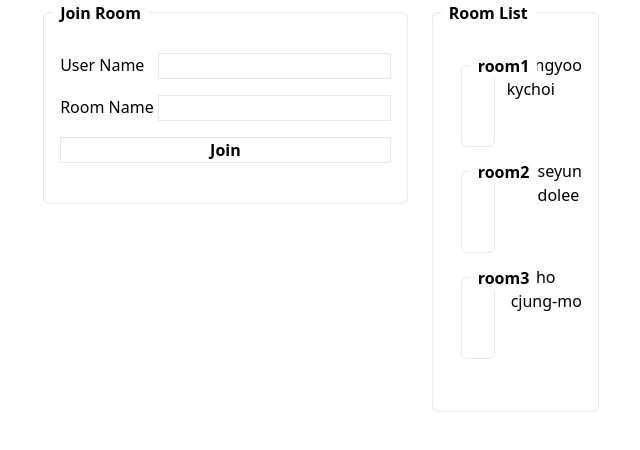
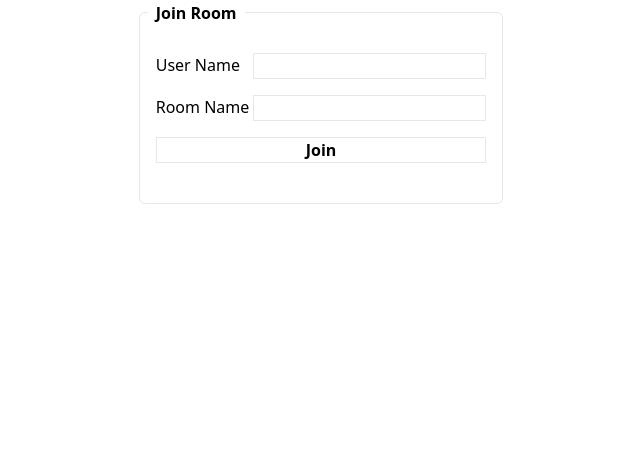
Before and after one commit to hyungyoo/red-tetris, a React (Create React App) app in the folder packages/front/: page /#/ in a window 1280 px wide. Shown: the top 450 px of the page, without its empty margins (319-959 px from the left). Built offline with nearby package versions, Linux system fonts and the light colour scheme.

Commit message:
Creat roomSlice

```diff
--- /dev/null
+++ b/packages/front/src/redux/reducers/roomSlice.ts
@@ -0,0 +1,30 @@
+import { createSlice, PayloadAction } from '@reduxjs/toolkit'
+
+export interface Room {
+  roomName: string
+  userName: string
+}
+
+const initialState: Room = {
+  roomName: '',
+  userName: ''
+}
+
+const RoomSlice = createSlice({
+  name: 'room',
+  initialState,
+  reducers: {
+    updateRoomName(state, action: PayloadAction<{ roomName: string }>) {
+      const { roomName } = action.payload
+      state.roomName = roomName
+    },
+    updateUsereName(state, action: PayloadAction<{ userName: string }>) {
+      const { userName } = action.payload
+      state.userName = userName
+    }
+  }
+})
+
+export const { updateRoomName, updateUsereName } = RoomSlice.actions
+
+export default RoomSlice.reducer
--- a/packages/front/src/redux/store.ts
+++ b/packages/front/src/redux/store.ts
@@ -2,13 +2,16 @@ import { combineReducers, configureStore } from '@reduxjs/toolkit'
 import thunkMiddleware from 'redux-thunk'
 import storage from 'redux-persist/lib/storage'
 import { persistReducer, persistStore } from 'redux-persist'
+import RoomSlice from './reducers/roomSlice'
 
 const persistConfig = {
   key: 'root',
   storage
 }
 
-const rootReducer = combineReducers({})
+const rootReducer = combineReducers({
+  room: RoomSlice
+})
 
 const persistedReducer = persistReducer(persistConfig, rootReducer)
 
--- a/packages/front/src/routes/Home.tsx
+++ b/packages/front/src/routes/Home.tsx
@@ -1,29 +1,31 @@
+import { RootState } from '../redux/store'
 import JoinForm from './home/JoinForm'
-import RoomList, { Room } from './home/RoomList'
+// import RoomList, { Room } from './home/RoomList'
 
-const TEST_ROOMS: Room[] = [
-  {
-    id: 1,
-    name: 'room1',
-    players: ['hyungyoo', 'kychoi']
-  },
-  {
-    id: 2,
-    name: 'room2',
-    players: ['seyun', 'dolee']
-  },
-  {
-    id: 3,
-    name: 'room3',
-    players: ['sucho', 'cjung-mo']
-  }
-]
+// const TEST_ROOMS: Room[] = [
+//   {
+//     id: 1,
+//     name: 'room1',
+//     players: ['hyungyoo', 'kychoi']
+//   },
+//   {
+//     id: 2,
+//     name: 'room2',
+//     players: ['seyun', 'dolee']
+//   },
+//   {
+//     id: 3,
+//     name: 'room3',
+//     players: ['sucho', 'cjung-mo']
+//   }
+// ]
 
 function Home() {
+
   return (
     <div className='flex justify-center w-full'>
       <JoinForm />
-      <RoomList rooms={TEST_ROOMS} />
+      {/* <RoomList rooms={TEST_ROOMS} /> */}
     </div>
   )
 }
--- a/packages/front/src/routes/home/JoinForm.tsx
+++ b/packages/front/src/routes/home/JoinForm.tsx
@@ -1,19 +1,37 @@
-import { useState } from 'react'
+import { useCallback, useState } from 'react'
 import InputField from '../../components/InputField'
 import Block from '../../components/Block'
 import { useNavigate } from 'react-router-dom'
 import DefaultButton from '../../components/DefaultButton'
+import { useAppDispatch, useAppSelector } from '../../redux/hook'
+import { updateRoomName, updateUsereName } from '../../redux/reducers/roomSlice'
+import { RootState } from '../../redux/store'
 
 function JoinForm() {
   const navigate = useNavigate()
+  const disatch = useAppDispatch()
   // TODO: replace logic with redux
-  const [userName, setUserName] = useState<string>('')
-  const [roomName, setRoomName] = useState<string>('')
+  const { roomName, userName } = useAppSelector((state: RootState) => state.room)
+
+  const setRoomName = useCallback(
+    (value: string) => {
+      disatch(updateRoomName({ roomName: value }))
+    },
+    [disatch]
+  )
+
+  const setUserName = useCallback(
+    (value: string) => {
+      disatch(updateUsereName({ userName: value }))
+    },
+    [disatch]
+  )
 
   function handleOnSubmit(e: React.FormEvent<HTMLFormElement>) {
     e.preventDefault()
     navigate(`${roomName}[${userName}]`)
   }
+
   return (
     <Block title='Join Room'>
       <form onSubmit={handleOnSubmit} className='flex flex-col gap-4 justify-center'>
```
